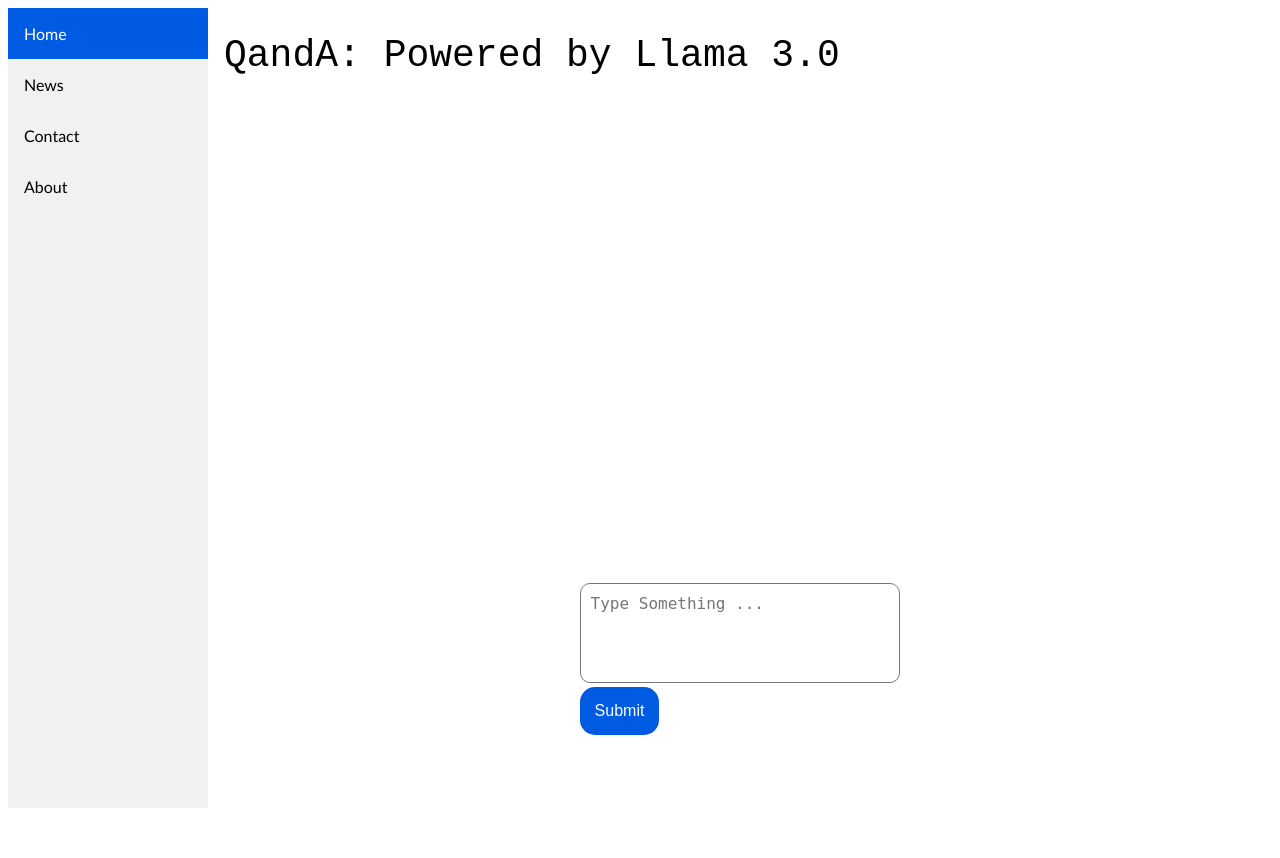
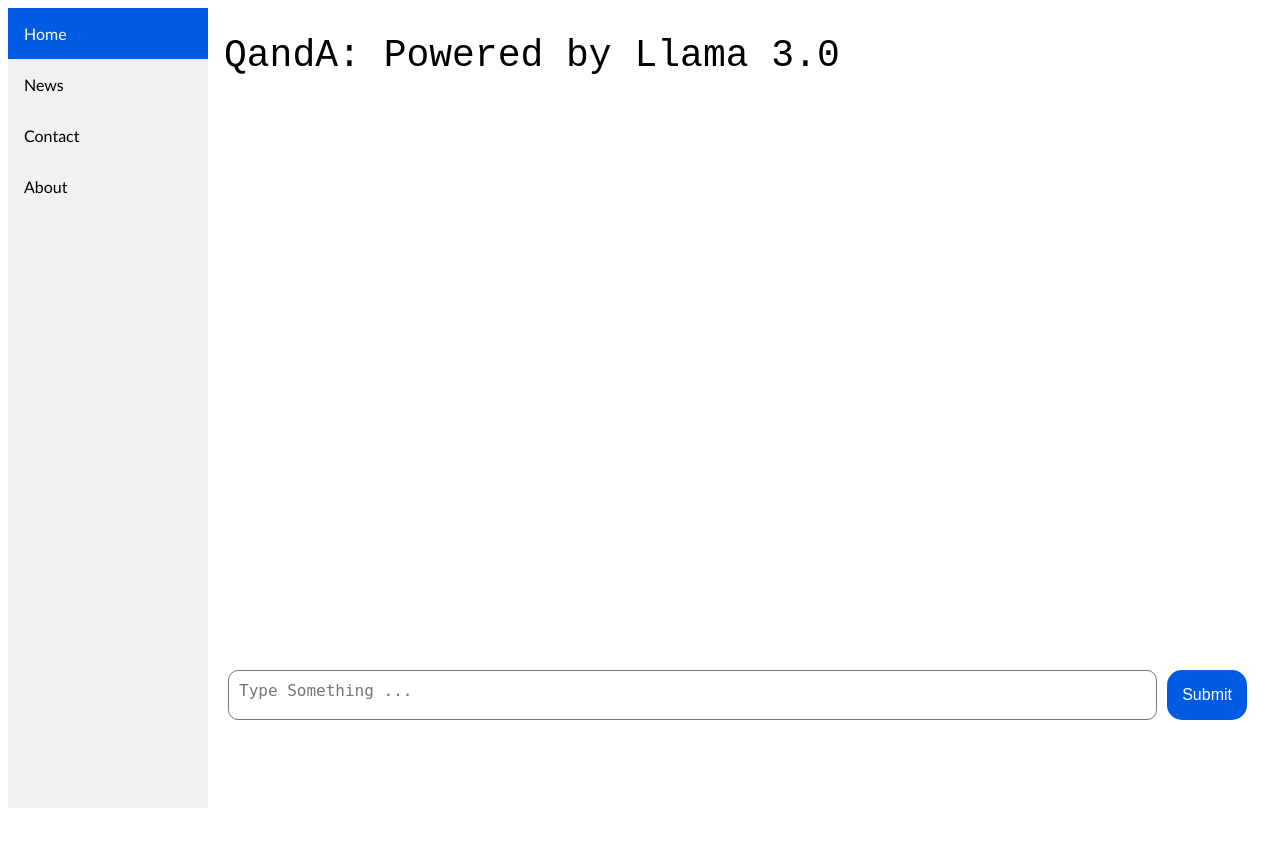
Before and after one commit to StevenChang5/Local_Chatbot, a Flask app: page / in a window 1280 px wide. Before the commit the page ends 808 px from the top, so only its background shows below. Run offline with Flask 3, Linux system fonts and the light colour scheme.

Commit message:
Updated search bar style

```diff
--- a/static/css/styles.css
+++ b/static/css/styles.css
@@ -26,11 +26,14 @@
     height: 40px;
     padding: 30px;
 }
-
-textarea {
-    width: 100%;                /* Full width of the container */
-    max-width: 500px;           /* Maximum width */
-    height: 100px;              /* Set the height */
+.query-form{
+    width: 100%;
+    display: flex;
+    gap: 10px;
+}
+.textarea {
+    width: 89%;                /* Full width of the container */
+    height: 50px;              /* Set the height */
     padding: 10px;             /* Add padding */
     font-size: 16px;           /* Set font size */
     box-sizing: border-box;    /* Include padding and border in total width/height */
@@ -86,6 +89,22 @@
     text-align: left;
 }
 
+/* Page content. The value of the margin-left property should match the value of the sidebar's width property */
+div.content {
+    margin-left: 200px;
+    padding: 1px 16px;
+    height: 80vh;
+    max-width: 80vw;
+  }
+
+.searchbar {
+    padding: 0;
+    height: 200px;
+    background: white;
+    max-width: 100%;
+
+}
+
 /* The side navigation menu */
 .sidebar {
     margin: 0;
@@ -117,14 +136,15 @@
     background-color: #555;
     color: white;
   }
-
-  /* Page content. The value of the margin-left property should match the value of the sidebar's width property */
   div.content {
     margin-left: 200px;
     padding: 1px 16px;
-    height: 100vh;
+    height: 80vh;
+    max-width: 80vw;
   }
-
+  div.searchbar{
+    margin-left: 220px;
+  }
   /* On screens that are less than 700px wide, make the sidebar into a topbar */
   @media screen and (max-width: 700px) {
     .sidebar {
@@ -134,6 +154,7 @@
     }
     .sidebar a {float: left;}
     div.content {margin-left: 0;}
+    div.searchbar {margin-left: 0;}
   }
 
   /* On screens that are less than 400px, display the bar vertically, instead of horizontally */
@@ -142,4 +163,4 @@
       text-align: center;
       float: none;
     }
-  }
+}
--- a/templates/index.html
+++ b/templates/index.html
@@ -19,9 +19,11 @@
         <div class="chat" id="result">
             <!-- Submissions will be appended here -->
         </div>
+    </div>
+    <div class="searchbar">
         <div class="form-container">
-            <form class="query" hx-post="/llm" hx-target="#result" hx-swap="afterbegin">
-                <textarea name="input" placeholder="Type Something ..."></textarea>
+            <form class="query-form" hx-post="/llm" hx-target="#result" hx-swap="afterbegin">
+                <textarea class="textarea" name="input" placeholder="Type Something ..."></textarea>
                 <!-- <input type="text" name="input" placeholder="Type something..."> -->
                 <button class="submit-button" type="submit">Submit</button>
             </form>
```
